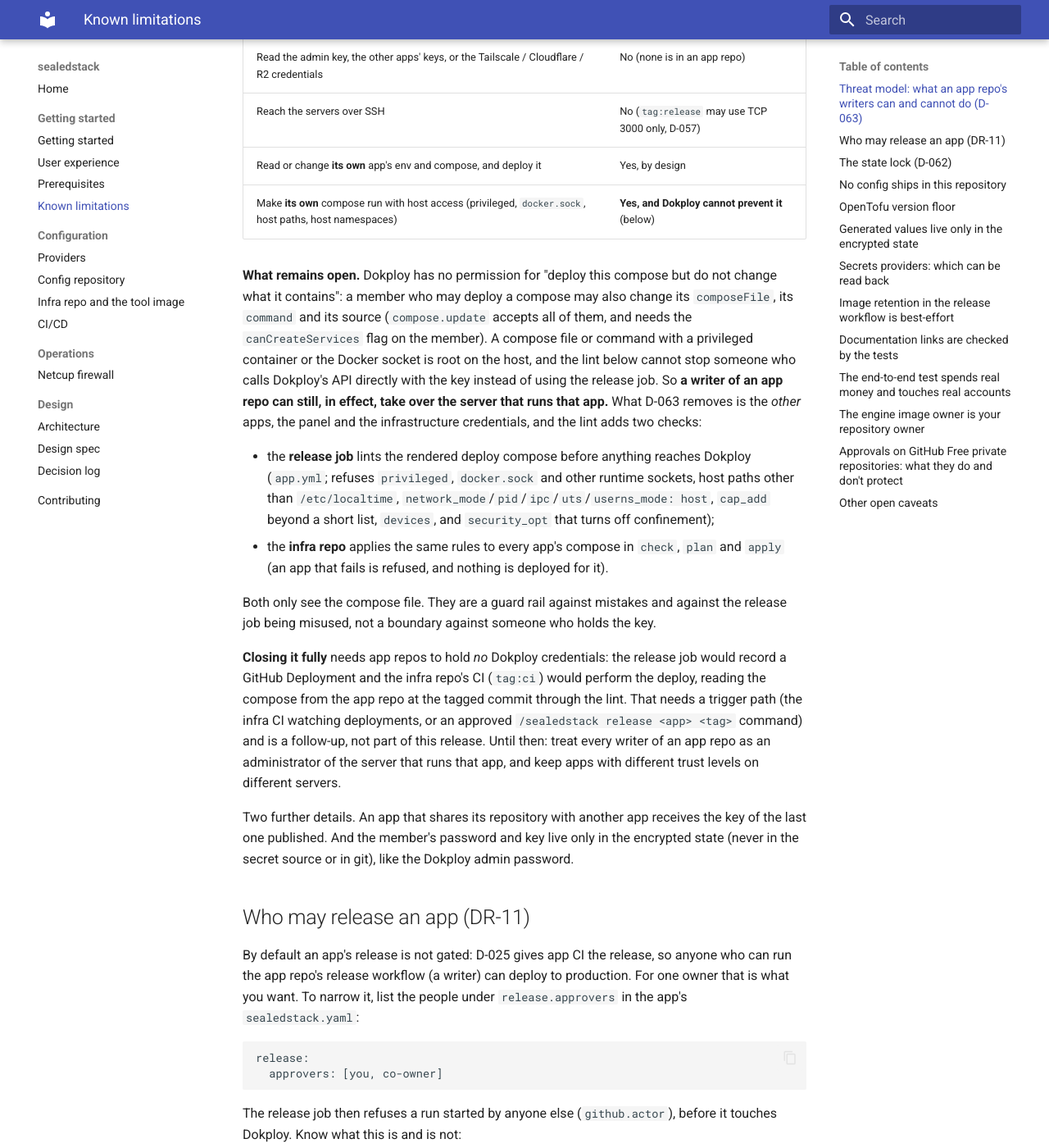
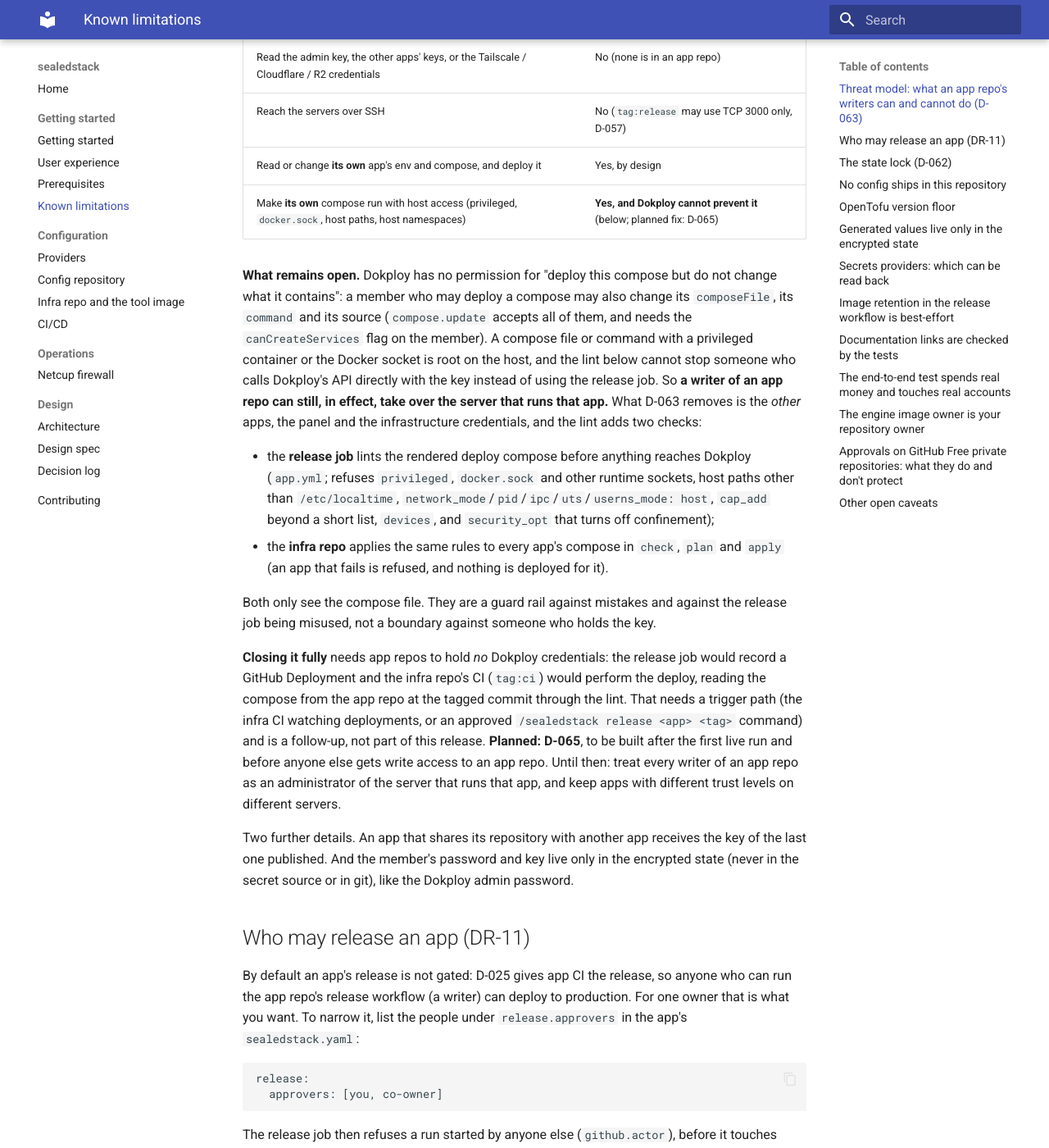
Before and after one commit to gauravnagar19/sealedstack, an MkDocs documentation site: the page built from docs/limitations.md, in a window 1280 px wide and 1400 px high, scrolled down 999 px. Shown: the whole window at 82% size. Built offline with MkDocs 1.6.1 and Material for MkDocs 9.7.7, drawn with Linux system fonts in a browser that asks for light colours.

Commit message:
docs: record D-065 (infra repo performs deploys; app repos hold no Dokploy credential) as planned
Roadmap entry under Going public prerequisites (internal), limitations page now
says 'planned: D-065'. No code or workflow changes. Verified: 4 pytest guard the
decision record, its rationale and the limitations pointer; full gate clean.

Co-Authored-By: Claude Sonnet 5.5 <noreply@anthropic.com>

```diff
--- a/docs/limitations.md
+++ b/docs/limitations.md
@@ -31,7 +31,7 @@ be refused on every other app's, and a key that is not scoped is never published
 | Read the admin key, the other apps' keys, or the Tailscale / Cloudflare / R2 credentials | No (none is in an app repo) |
 | Reach the servers over SSH | No (`tag:release` may use TCP 3000 only, D-057) |
 | Read or change **its own** app's env and compose, and deploy it | Yes, by design |
-| Make **its own** compose run with host access (privileged, `docker.sock`, host paths, host namespaces) | **Yes, and Dokploy cannot prevent it** (below) |
+| Make **its own** compose run with host access (privileged, `docker.sock`, host paths, host namespaces) | **Yes, and Dokploy cannot prevent it** (below; planned fix: D-065) |
 
 **What remains open.** Dokploy has no permission for "deploy this compose but do not
 change what it contains": a member who may deploy a compose may also change its
@@ -58,7 +58,8 @@ job would record a GitHub Deployment and the infra repo's CI (`tag:ci`) would pe
 the deploy, reading the compose from the app repo at the tagged commit through the
 lint. That needs a trigger path (the infra CI watching deployments, or an approved
 `/sealedstack release <app> <tag>` command) and is a follow-up, not part of this
-release. Until then: treat every writer of an app repo as an administrator of the
+release. **Planned: D-065**, to be built after the first live run and before anyone
+else gets write access to an app repo. Until then: treat every writer of an app repo as an administrator of the
 server that runs that app, and keep apps with different trust levels on different servers.
 
 Two further details. An app that shares its repository with another app receives the
```
Also changed, not shown: docs/decisions.md (+4 -0 lines), 1 other file.
